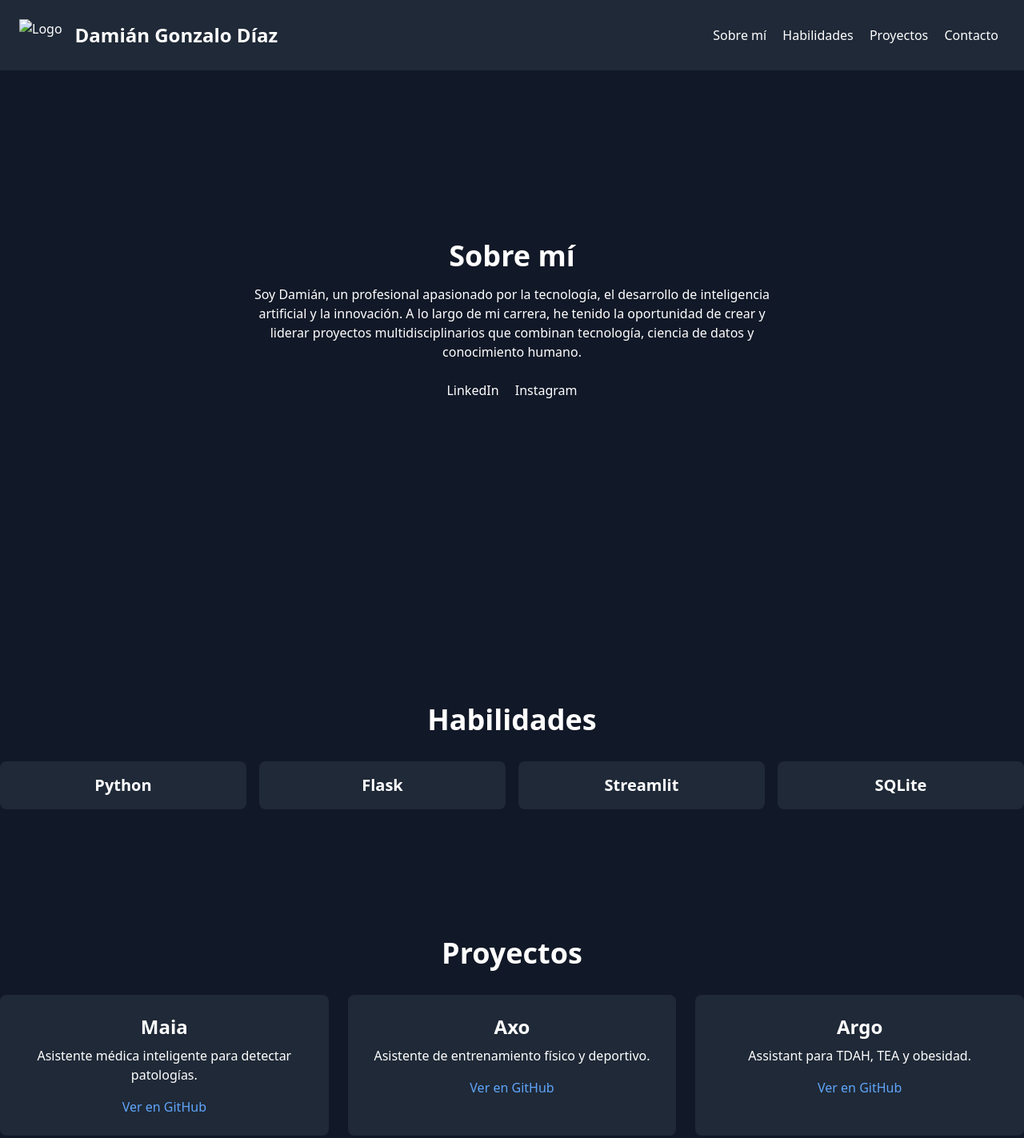
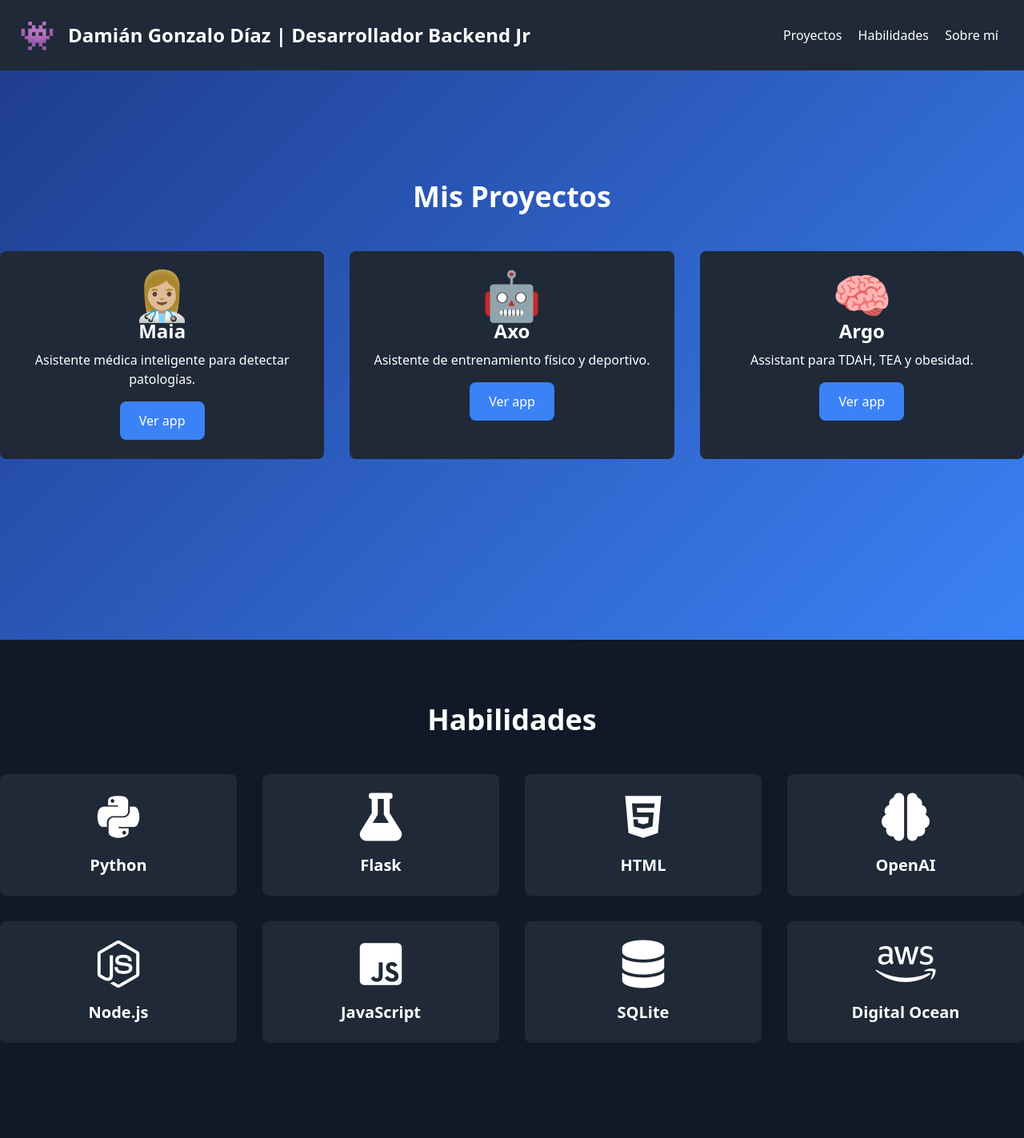
Before and after one commit to damianndiaz/damianndiaz, a plain HTML site: page index.html in a window 1280 px wide. Shown: the top 1423 px of the page at 80% size. Drawn offline with nearby package versions, Linux system fonts and the light colour scheme.

Commit message:
Update index.html

```diff
--- a/index.html
+++ b/index.html
@@ -3,8 +3,9 @@
 <head>
   <meta charset="UTF-8">
   <meta name="viewport" content="width=device-width, initial-scale=1.0">
-  <title>Damián Gonzalo Díaz | Desarrollador Backend Jr</title>
+  <title>Damián Gonzalo Díaz</title>
   <link href="https://cdn.jsdelivr.net/npm/tailwindcss@2.2.19/dist/tailwind.min.css" rel="stylesheet">
+  <link href="https://cdnjs.cloudflare.com/ajax/libs/font-awesome/6.0.0-beta3/css/all.min.css" rel="stylesheet">
   <style>
     /* Animaciones personalizadas */
     @keyframes fadeIn {
@@ -20,6 +21,9 @@
     .hover-scale:hover {
       transform: scale(1.05);
     }
+    .bg-gradient {
+      background: linear-gradient(135deg, #1e3a8a, #3b82f6);
+    }
   </style>
 </head>
 <body class="bg-gray-900 text-white">
@@ -27,29 +31,44 @@
   <header class="p-6 fixed w-full bg-gray-800 z-50">
     <div class="container mx-auto flex justify-between items-center">
       <div class="flex items-center">
-        <!-- Logo -->
-        <img src="logo.png" alt="Logo" class="h-10 mr-4">
-        <h1 class="text-2xl font-bold">Damián Gonzalo Díaz</h1>
+        <!-- Logo con emoji -->
+        <span class="text-4xl mr-4">👾</span>
+        <h1 class="text-2xl font-bold">Damián Gonzalo Díaz | Desarrollador Backend Jr</h1>
       </div>
       <nav>
+        <a href="#projects" class="mx-2 hover:text-blue-400">Proyectos</a>
+        <a href="#skills" class="mx-2 hover:text-blue-400">Habilidades</a>
         <a href="#about" class="mx-2 hover:text-blue-400">Sobre mí</a>
-        <a href="#skills" class="mx-2 hover:text-blue-400">Habilidades</a>
-        <a href="#projects" class="mx-2 hover:text-blue-400">Proyectos</a>
-        <a href="#contact" class="mx-2 hover:text-blue-400">Contacto</a>
       </nav>
     </div>
   </header>
 
-  <!-- Sección Sobre mí -->
-  <section id="about" class="min-h-screen flex items-center justify-center fade-in">
+  <!-- Sección Proyectos -->
+  <section id="projects" class="min-h-screen flex items-center justify-center bg-gradient fade-in">
     <div class="container mx-auto text-center">
-      <h2 class="text-4xl font-bold">Sobre mí</h2>
-      <p class="mt-4 max-w-2xl mx-auto">
-        Soy Damián, un profesional apasionado por la tecnología, el desarrollo de inteligencia artificial y la innovación. A lo largo de mi carrera, he tenido la oportunidad de crear y liderar proyectos multidisciplinarios que combinan tecnología, ciencia de datos y conocimiento humano.
-      </p>
-      <div class="mt-6">
-        <a href="https://www.linkedin.com/in/damiangonzalodiaz/" class="mx-2 hover:text-blue-400">LinkedIn</a>
-        <a href="https://www.instagram.com/diazmegaa/?hl=es" class="mx-2 hover:text-blue-400">Instagram</a>
+      <h2 class="text-4xl font-bold mb-12">Mis Proyectos</h2>
+      <div class="grid grid-cols-1 md:grid-cols-3 gap-8">
+        <!-- Proyecto Maia -->
+        <div class="p-6 bg-gray-800 rounded-lg hover-scale">
+          <span class="text-6xl mb-4">👩🏼‍⚕️</span>
+          <h3 class="text-2xl font-bold">Maia</h3>
+          <p class="mt-2">Asistente médica inteligente para detectar patologías.</p>
+          <a href="https://maia-vaovao.streamlit.app/" class="mt-4 inline-block px-6 py-3 bg-blue-500 text-white rounded-lg hover:bg-blue-600">Ver app</a>
+        </div>
+        <!-- Proyecto Axo -->
+        <div class="p-6 bg-gray-800 rounded-lg hover-scale">
+          <span class="text-6xl mb-4">🤖</span>
+          <h3 class="text-2xl font-bold">Axo</h3>
+          <p class="mt-2">Asistente de entrenamiento físico y deportivo.</p>
+          <a href="https://axo-ai.streamlit.app/" class="mt-4 inline-block px-6 py-3 bg-blue-500 text-white rounded-lg hover:bg-blue-600">Ver app</a>
+        </div>
+        <!-- Proyecto Argo -->
+        <div class="p-6 bg-gray-800 rounded-lg hover-scale">
+          <span class="text-6xl mb-4">🧠</span>
+          <h3 class="text-2xl font-bold">Argo</h3>
+          <p class="mt-2">Assistant para TDAH, TEA y obesidad.</p>
+          <a href="https://argo-cem.streamlit.app/" class="mt-4 inline-block px-6 py-3 bg-blue-500 text-white rounded-lg hover:bg-blue-600">Ver app</a>
+        </div>
       </div>
     </div>
   </section>
@@ -57,57 +76,69 @@
   <!-- Sección Habilidades -->
   <section id="skills" class="py-20 fade-in">
     <div class="container mx-auto text-center">
-      <h2 class="text-4xl font-bold">Habilidades</h2>
-      <div class="mt-8 grid grid-cols-2 md:grid-cols-4 gap-4">
-        <div class="p-4 bg-gray-800 rounded-lg hover-scale">
+      <h2 class="text-4xl font-bold mb-12">Habilidades</h2>
+      <div class="grid grid-cols-2 md:grid-cols-4 gap-8">
+        <!-- Python -->
+        <div class="p-6 bg-gray-800 rounded-lg">
+          <i class="fab fa-python text-6xl mb-4"></i>
           <h3 class="text-xl font-bold">Python</h3>
         </div>
-        <div class="p-4 bg-gray-800 rounded-lg hover-scale">
+        <!-- Flask -->
+        <div class="p-6 bg-gray-800 rounded-lg">
+          <i class="fas fa-flask text-6xl mb-4"></i>
           <h3 class="text-xl font-bold">Flask</h3>
         </div>
-        <div class="p-4 bg-gray-800 rounded-lg hover-scale">
-          <h3 class="text-xl font-bold">Streamlit</h3>
+        <!-- HTML -->
+        <div class="p-6 bg-gray-800 rounded-lg">
+          <i class="fab fa-html5 text-6xl mb-4"></i>
+          <h3 class="text-xl font-bold">HTML</h3>
         </div>
-        <div class="p-4 bg-gray-800 rounded-lg hover-scale">
+        <!-- OpenAI -->
+        <div class="p-6 bg-gray-800 rounded-lg">
+          <i class="fas fa-brain text-6xl mb-4"></i>
+          <h3 class="text-xl font-bold">OpenAI</h3>
+        </div>
+        <!-- Node.js -->
+        <div class="p-6 bg-gray-800 rounded-lg">
+          <i class="fab fa-node-js text-6xl mb-4"></i>
+          <h3 class="text-xl font-bold">Node.js</h3>
+        </div>
+        <!-- JavaScript -->
+        <div class="p-6 bg-gray-800 rounded-lg">
+          <i class="fab fa-js-square text-6xl mb-4"></i>
+          <h3 class="text-xl font-bold">JavaScript</h3>
+        </div>
+        <!-- SQLite -->
+        <div class="p-6 bg-gray-800 rounded-lg">
+          <i class="fas fa-database text-6xl mb-4"></i>
           <h3 class="text-xl font-bold">SQLite</h3>
+        </div>
+        <!-- Digital Ocean -->
+        <div class="p-6 bg-gray-800 rounded-lg">
+          <i class="fab fa-aws text-6xl mb-4"></i>
+          <h3 class="text-xl font-bold">Digital Ocean</h3>
         </div>
       </div>
     </div>
   </section>
 
-  <!-- Sección Proyectos -->
-  <section id="projects" class="py-20 fade-in">
+  <!-- Sección Sobre mí -->
+  <section id="about" class="py-20 fade-in">
     <div class="container mx-auto text-center">
-      <h2 class="text-4xl font-bold">Proyectos</h2>
-      <div class="mt-8 grid grid-cols-1 md:grid-cols-3 gap-6">
-        <!-- Proyecto Maia -->
-        <div class="p-6 bg-gray-800 rounded-lg hover-scale">
-          <h3 class="text-2xl font-bold">Maia</h3>
-          <p class="mt-2">Asistente médica inteligente para detectar patologías.</p>
-          <a href="https://github.com/damianndiaz/maia" class="mt-4 inline-block text-blue-400 hover:underline">Ver en GitHub</a>
-        </div>
-        <!-- Proyecto Axo -->
-        <div class="p-6 bg-gray-800 rounded-lg hover-scale">
-          <h3 class="text-2xl font-bold">Axo</h3>
-          <p class="mt-2">Asistente de entrenamiento físico y deportivo.</p>
-          <a href="https://github.com/damianndiaz/axo" class="mt-4 inline-block text-blue-400 hover:underline">Ver en GitHub</a>
-        </div>
-        <!-- Proyecto Argo -->
-        <div class="p-6 bg-gray-800 rounded-lg hover-scale">
-          <h3 class="text-2xl font-bold">Argo</h3>
-          <p class="mt-2">Assistant para TDAH, TEA y obesidad.</p>
-          <a href="https://github.com/damianndiaz/argo" class="mt-4 inline-block text-blue-400 hover:underline">Ver en GitHub</a>
-        </div>
+      <h2 class="text-4xl font-bold mb-8">Sobre mí</h2>
+      <p class="mt-4 max-w-2xl mx-auto">
+        Soy Damián, un profesional apasionado por la tecnología, el desarrollo de inteligencia artificial y la innovación. Si quieres un assistant 100% personalizado, ¡contáctame para presupuestar tu proyecto!
+      </p>
+      <div class="mt-8 flex justify-center space-x-6">
+        <!-- LinkedIn -->
+        <a href="https://www.linkedin.com/in/damiangonzalodiaz/" class="text-3xl hover:text-blue-400"><i class="fab fa-linkedin"></i></a>
+        <!-- Instagram -->
+        <a href="https://www.instagram.com/diazmegaa/?hl=es" class="text-3xl hover:text-blue-400"><i class="fab fa-instagram"></i></a>
+        <!-- WhatsApp -->
+        <a href="https://wa.me/541132662924" class="text-3xl hover:text-blue-400"><i class="fab fa-whatsapp"></i></a>
+        <!-- Gmail -->
+        <a href="mailto:diazzdamian00@gmail.com" class="text-3xl hover:text-blue-400"><i class="fas fa-envelope"></i></a>
       </div>
-    </div>
-  </section>
-
-  <!-- Sección Contacto -->
-  <section id="contact" class="py-20 fade-in">
-    <div class="container mx-auto text-center">
-      <h2 class="text-4xl font-bold">Contacto</h2>
-      <p class="mt-4">¿Quieres trabajar conmigo? ¡Envíame un mensaje!</p>
-      <a href="mailto:diazzdamian00@gmail.com" class="mt-6 inline-block px-6 py-3 bg-blue-500 text-white rounded-lg hover:bg-blue-600">Enviar correo</a>
     </div>
   </section>
 </body>
```
